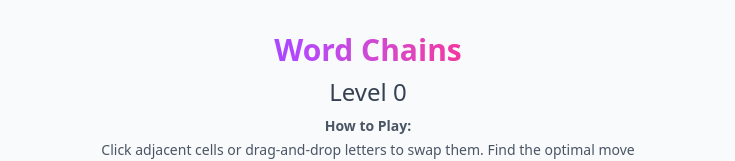
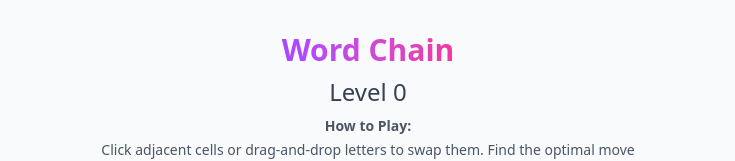
Before and after one commit to sudorandom/wordchain, a React (Vite) app in the folder frontend/: page / in a window 1280 px wide. Shown: the top 161 px of the page, without its empty margins (272-1007 px from the left). Built offline with nearby package versions, Linux system fonts and the light colour scheme.

Commit message:
chore: remove s from Word Chains

```diff
--- a/frontend/src/App.tsx
+++ b/frontend/src/App.tsx
@@ -728,7 +728,7 @@ function App() {
   return (
     <div className="flex flex-col items-center justify-start min-h-screen bg-gray-50 p-4 font-sans pt-8">
        <h1 className="text-3xl font-bold mb-2 text-transparent bg-clip-text bg-gradient-to-r from-indigo-500 via-purple-500 to-pink-500 animate-gradient-flow font-bungee">
-            Word Chains
+            Word Chain
        </h1>
        <h2 className="text-2xl mb-2 text-gray-700">Level {level}</h2>
        <div className="text-center max-w-xl mb-2 text-sm text-gray-600">
```
